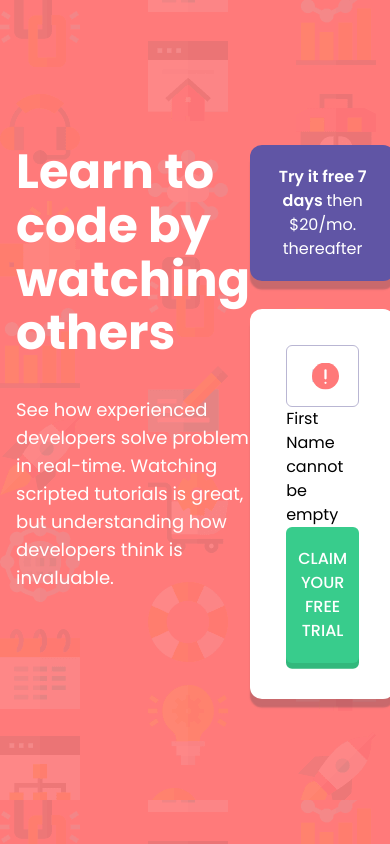
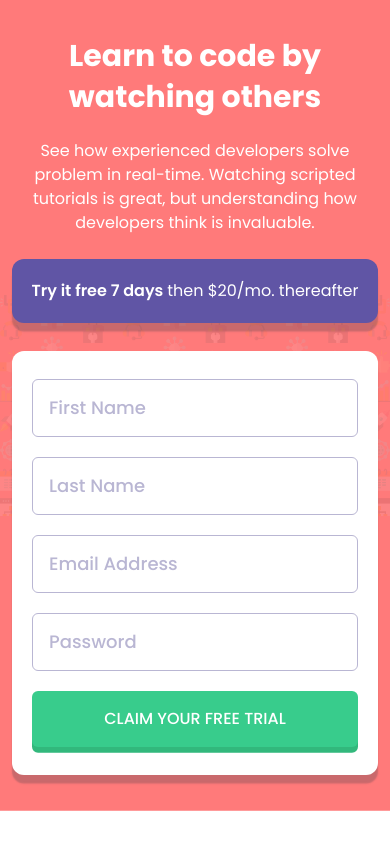
Before and after one commit to sam4web/intro-signup-form-component, a Vue app: page / in a window 390 px wide. Built offline with nearby package versions, Linux system fonts and the light colour scheme.

Commit message:
Code changes: > error detection & error messages display in input field > reusable styles for input-field, errors & button > content responsiveness, breakpoints for text & spacings

```diff
--- a/src/App.vue
+++ b/src/App.vue
@@ -3,6 +3,7 @@ import Form from './components/Form.vue';
 import Notification from './components/Notification.vue';
 
 export default {
+  name: 'App',
   components: {
     Form,
     Notification,
@@ -11,15 +12,22 @@ export default {
 </script>
 
 <template>
-  <div id="page-wrapper" class="w-full h-screen flex jus items-center">
-    <section class="max-w-7xl w-full mx-auto md:px-6 px-4 flex">
-      <div class="flex-1">
-        <h1 class="text-white font-bold text-5xl leading-[1.12] mb-9">
+  <div
+    id="page-wrapper"
+    class="w-full md:h-screen h-fit flex items-center py-9"
+  >
+    <section
+      class="max-w-7xl w-full mx-auto md:px-6 px-3 flex gap-6 md:flex-row flex-col md:items-center"
+    >
+      <div class="flex-1 max-w-2xl w-full mx-auto md:text-left text-center">
+        <h1
+          class="text-white font-bold md:text-5xl text-3xl leading-snug md:mb-9 mb-5"
+        >
           Learn to code by
-          <br />
+          <br class="md:block hidden" />
           watching others
         </h1>
-        <p class="text-white text-lg">
+        <p class="text-white md:text-lg text-base">
           See how experienced developers solve problem in real-time. Watching
           scripted tutorials is great, but understanding how developers think is
           invaluable.
--- a/src/components/Form.vue
+++ b/src/components/Form.vue
@@ -1,31 +1,141 @@
-<script></script>
-
 <template>
-  <form @submit.prevent class="bg-white p-9 box-shadow rounded-xl">
-    <div>
-      <div class="relative">
+  <form
+    @submit.prevent="handleSubmit"
+    class="bg-white py-7 px-5 md:p-5 md:py-7 lg:p-9 box-shadow rounded-xl max-w-2xl mx-auto w-full"
+    novalidate
+  >
+    <div class="mb-5">
+      <div class="relative mb-[6px]">
         <input
           type="text"
           name="firstname"
           placeholder="First Name"
-          required
-          class="flex-1 w-full outline-none text-lg font-semibold placeholder:font-medium transition placeholder:text-grayish-blue text-dark-blue border-[1px] border-grayish-blue focus:border-dark-blue px-6 py-4 rounded-md"
+          v-model="firstname"
+          class="input-field"
+          :class="{ 'error-input': errors?.firstname }"
         />
+
         <img
+          v-if="errors?.firstname"
           src="../assets/icon-error.svg"
           class="w-[27px] h-[27px] absolute top-1/2 transform -translate-y-1/2 right-5"
           alt=""
         />
       </div>
-      <p>First Name cannot be empty</p>
+
+      <p class="error-message" v-if="errors?.firstname">
+        {{ errors?.firstname }}
+      </p>
     </div>
     <!-- /input-field -->
 
-    <button
-      type="submit"
-      class="w-full text-center font-medium uppercase text-base bg-primary-green text-white py-5 px-3 rounded-md hover:opacity-70 button-box-shadow transition"
-    >
-      Claim your free trial
-    </button>
+    <div class="mb-5">
+      <div class="relative mb-[6px]">
+        <input
+          type="text"
+          name="lastname"
+          placeholder="Last Name"
+          v-model="lastname"
+          class="input-field"
+          :class="{ 'error-input': errors?.lastname }"
+        />
+
+        <img
+          v-if="errors?.lastname"
+          src="../assets/icon-error.svg"
+          class="w-[27px] h-[27px] absolute top-1/2 transform -translate-y-1/2 right-5"
+          alt=""
+        />
+      </div>
+
+      <p class="error-message" v-if="errors?.lastname">
+        {{ errors?.lastname }}
+      </p>
+    </div>
+    <!-- /input-field -->
+
+    <div class="mb-5">
+      <div class="relative mb-[6px]">
+        <input
+          type="email"
+          name="email"
+          placeholder="Email Address"
+          v-model="email"
+          class="input-field"
+          :class="{ 'error-input': errors?.email }"
+        />
+
+        <img
+          v-if="errors?.email"
+          src="../assets/icon-error.svg"
+          class="w-[27px] h-[27px] absolute top-1/2 transform -translate-y-1/2 right-5"
+          alt=""
+        />
+      </div>
+
+      <p class="error-message" v-if="errors?.email">
+        {{ errors?.email }}
+      </p>
+    </div>
+    <!-- /input-field -->
+
+    <div class="mb-5">
+      <div class="relative mb-[6px]">
+        <input
+          type="password"
+          name="password"
+          placeholder="Password"
+          autocomplete="off"
+          v-model="password"
+          class="input-field"
+          :class="{ 'error-input': errors?.password }"
+        />
+
+        <img
+          v-if="errors?.password"
+          src="../assets/icon-error.svg"
+          class="w-[27px] h-[27px] absolute top-1/2 transform -translate-y-1/2 right-5"
+          alt=""
+        />
+      </div>
+
+      <p class="error-message" v-if="errors?.password">
+        {{ errors?.password }}
+      </p>
+    </div>
+    <!-- /input-field -->
+
+    <button type="submit" class="button">Claim your free trial</button>
   </form>
 </template>
+
+<script>
+export default {
+  name: 'Form',
+  data() {
+    return {
+      firstname: '',
+      lastname: '',
+      email: '',
+      password: '',
+      errors: null,
+    };
+  },
+  methods: {
+    handleSubmit(e) {
+      const errors = {};
+      if (!this.firstname) errors.firstname = 'First Name cannot be empty';
+
+      if (!this.lastname) errors.lastname = 'Last Name cannot be empty';
+
+      if (!this.email) errors.email = 'Email is required';
+      else if (!/^[^@]+@\w+(\.\w+)+\w$/.test(this.email))
+        errors.email = 'Looks like this is not an email';
+
+      if (!this.password) errors.password = 'Password cannot be empty';
+
+      this.errors = errors;
+    },
+  },
+};
+</script>
--- a/src/components/Notification.vue
+++ b/src/components/Notification.vue
@@ -1,5 +1,13 @@
+<script>
+export default {
+  name: 'Notification',
+};
+</script>
+
 <template>
-  <div class="bg-accent-blue text-center py-5 px-3 rounded-xl box-shadow mb-7">
+  <div
+    class="bg-accent-blue text-center py-5 px-3 rounded-xl box-shadow mb-7 max-w-2xl w-full mx-auto"
+  >
     <h3 class="text-white text-base font-normal">
       <strong class="font-semibold"> Try it free 7 days </strong>
       then $20/mo. thereafter
--- a/src/styles/style.css
+++ b/src/styles/style.css
@@ -4,9 +4,30 @@
 @tailwind components;
 @tailwind utilities;
 
+@layer components {
+  .input-field {
+    @apply flex-1 w-full outline-none text-lg font-semibold placeholder:font-medium transition placeholder:text-grayish-blue text-dark-blue border-[1px] border-grayish-blue focus:border-dark-blue md:px-6 px-4 md:py-4 py-[14px] rounded-md;
+  }
+  .button {
+    @apply w-full text-center font-medium uppercase text-base bg-primary-green text-white md:py-5 py-4 md:px-3 px-2 rounded-md hover:opacity-70 button-box-shadow transition;
+  }
+  .error-input {
+    @apply border-primary-red border-2;
+  }
+  .error-message {
+    @apply text-right text-primary-red text-sm italic;
+  }
+}
+
+@layer components {
+}
+
 #page-wrapper {
   background: url('../assets/bg-intro-desktop.png'),
     linear-gradient(#ff7a7a, #ff7a7a);
+  background-position: center;
+  background-repeat: no-repeat;
+  background-size: contain;
 }
 
 body {
```
